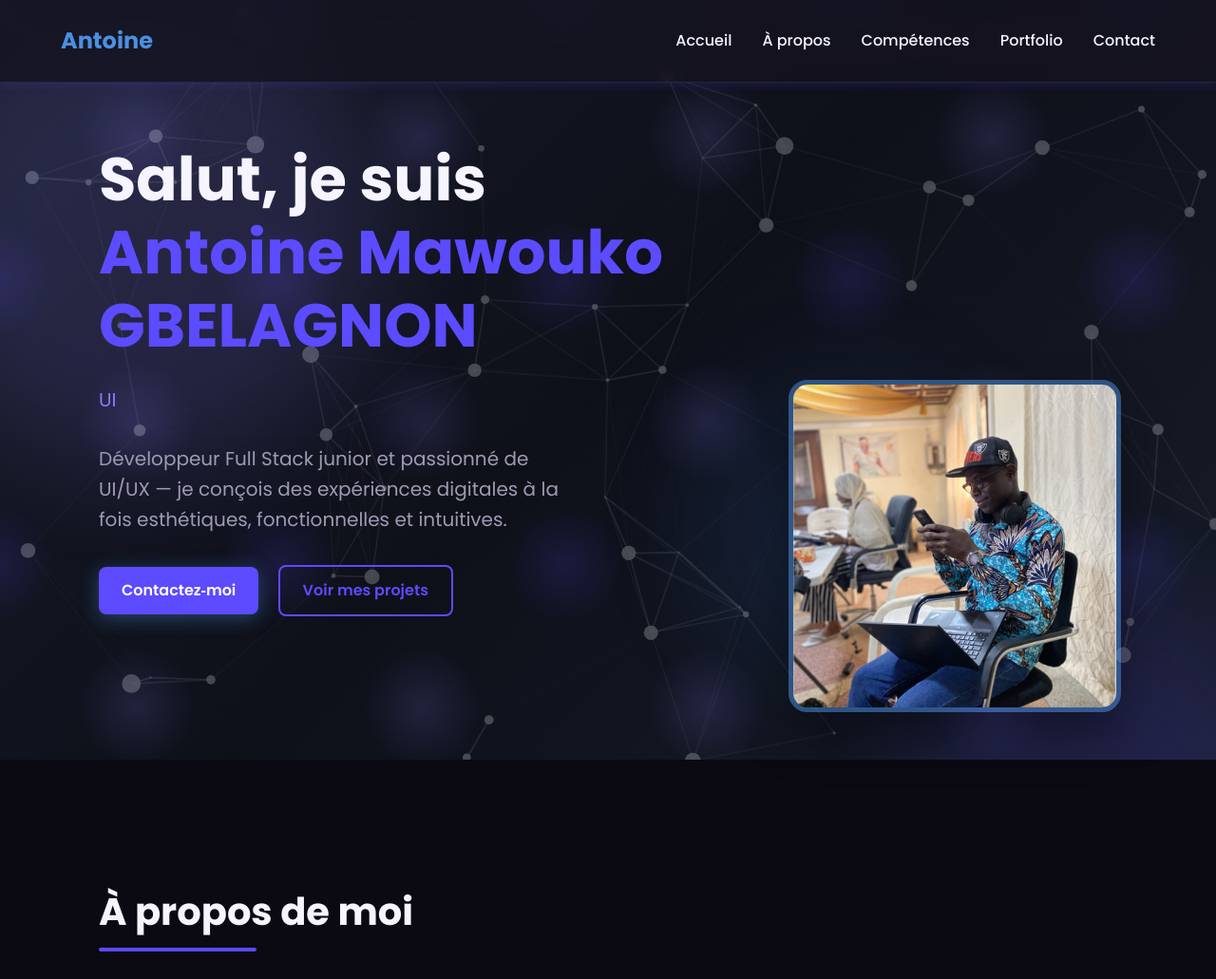
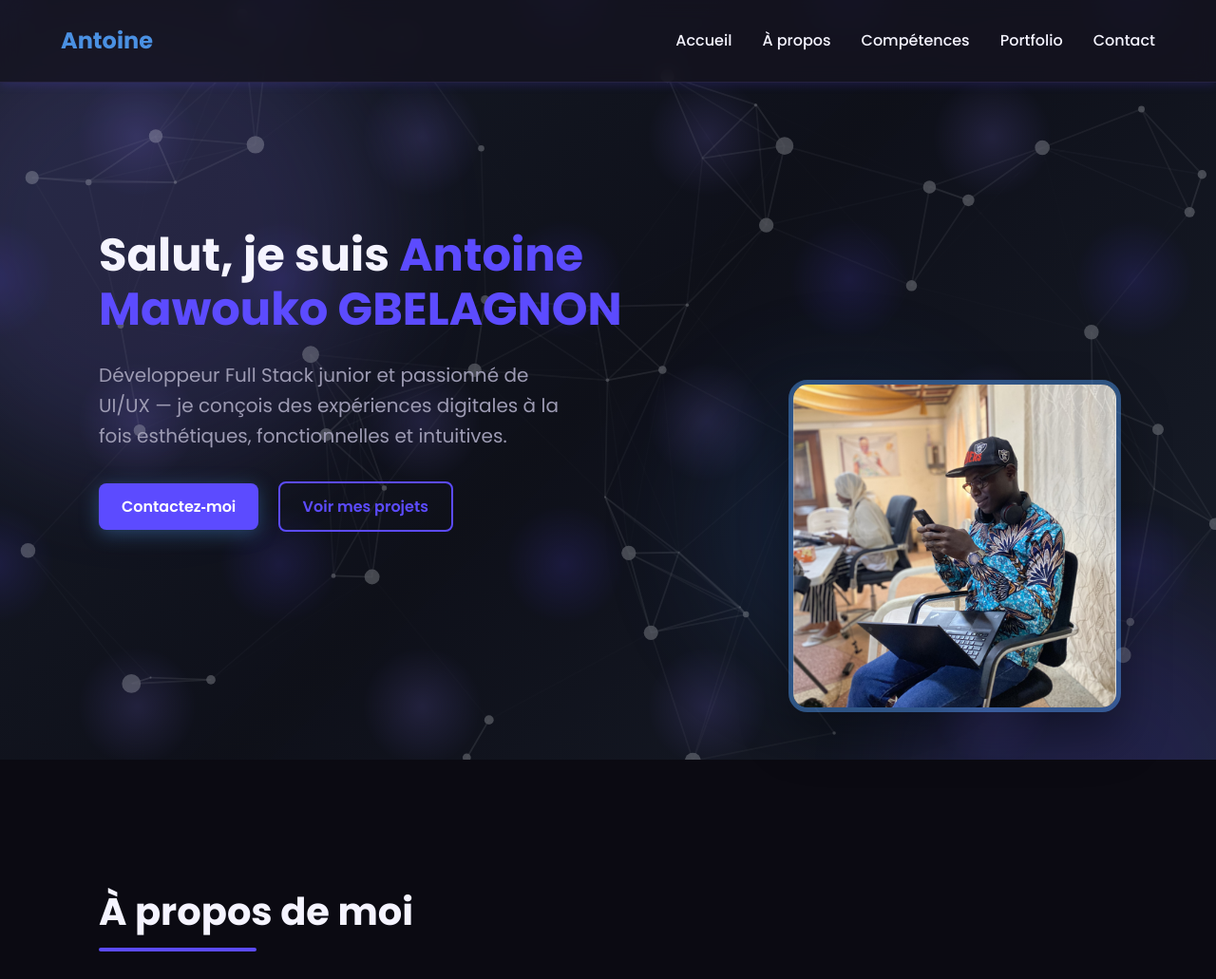
Before and after one commit to AntoineGbelagnon/Portofolio, a plain HTML site: page index.html in a window 1280 px wide. Shown: the top 1031 px of the page at 95% size. Drawn offline with nearby package versions, Linux system fonts and the light colour scheme.

Commit message:
second commit

```diff
--- a/css/styles.css
+++ b/css/styles.css
@@ -124,7 +124,7 @@ section {
 }
 
 .hero h1 {
-  font-size: clamp(2.5rem, 5vw, 4rem);
+  font-size: 3rem;
   font-weight: 700;
   margin-bottom: 1.5rem;
   line-height: 1.2;
--- a/index.html
+++ b/index.html
@@ -38,7 +38,7 @@
   <header id="home" class="hero">
     <div class="hero-content" data-aos="fade-right">
       <h1>Salut, je suis <span>Antoine Mawouko GBELAGNON</span></h1>
-      <div class="typewriter" id="typewriter"></div>
+
       <p>Développeur Full Stack junior et passionné de UI/UX — je conçois des expériences digitales à la fois esthétiques, fonctionnelles et intuitives.</p>
       <div class="btn-group">
         <a href="#contact" class="btn btn-primary">Contactez‑moi</a>
```
